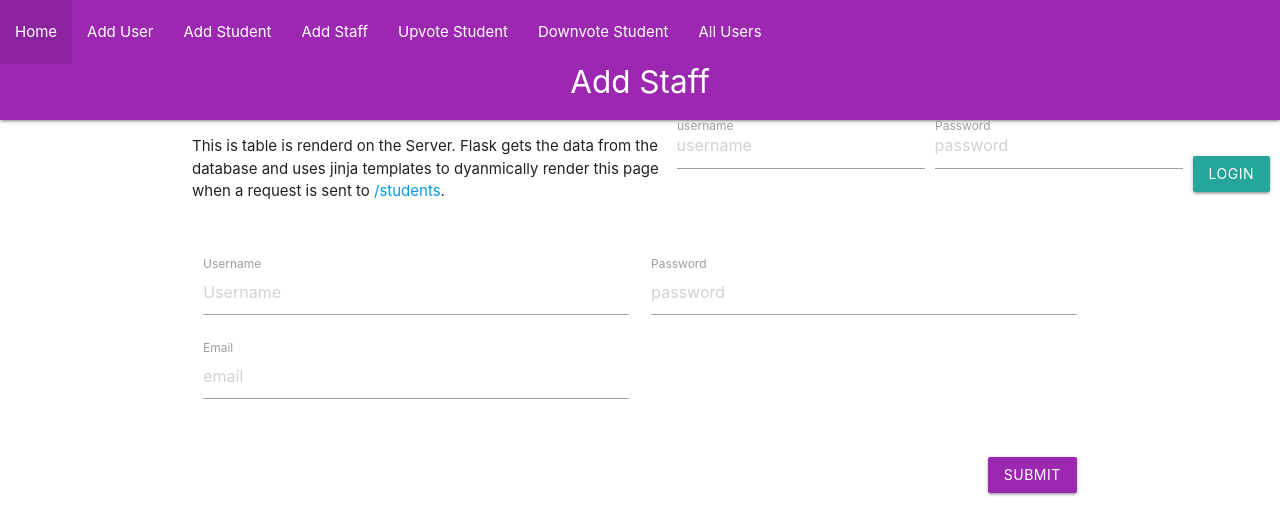
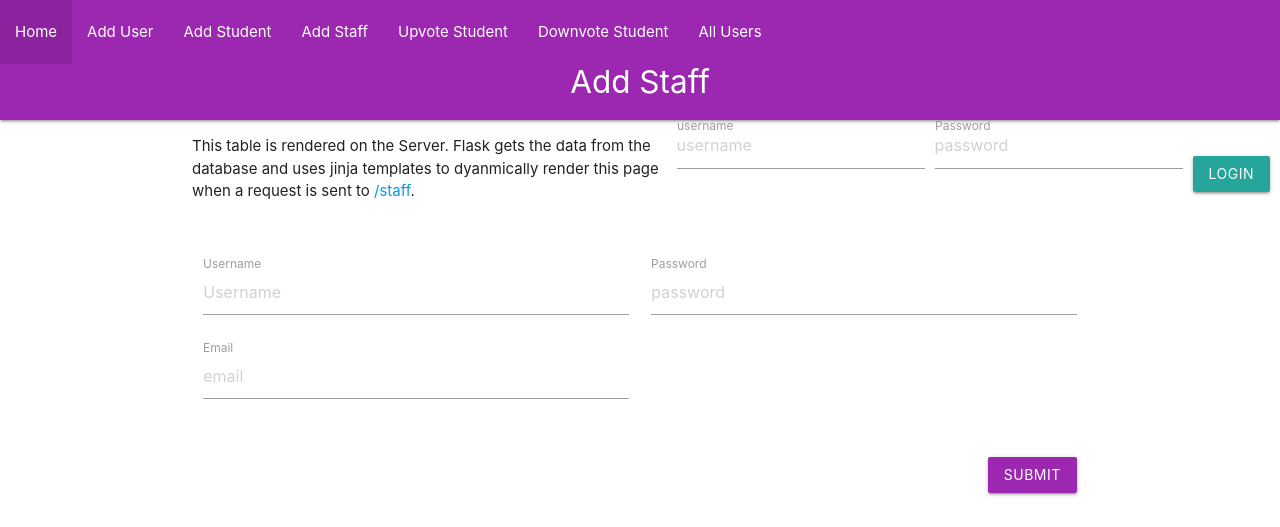
Before and after one commit to nickperi/Student-Staff-Conduct-Tracker, a Flask app: page /staff in a window 1280 px wide. Shown: the top 527 px of the page. Run offline with Flask 3, Linux system fonts and the light colour scheme; data comes from the database, SQL or seed files in the repository; some libraries are stand-ins or nearby versions.

Commit message:
Update staff.html

```diff
--- a/App/templates/staff.html
+++ b/App/templates/staff.html
@@ -7,7 +7,7 @@
 {% block content %}
     <div class="row">
         <p>
-            This is table is renderd on the Server. Flask gets the data from the database and uses jinja templates to dyanmically render this page when a request is sent to <a href="/staff">/students</a>.
+            This table is rendered on the Server. Flask gets the data from the database and uses jinja templates to dyanmically render this page when a request is sent to <a href="/staff">/staff</a>.
         </p>
     </div>
 
```
